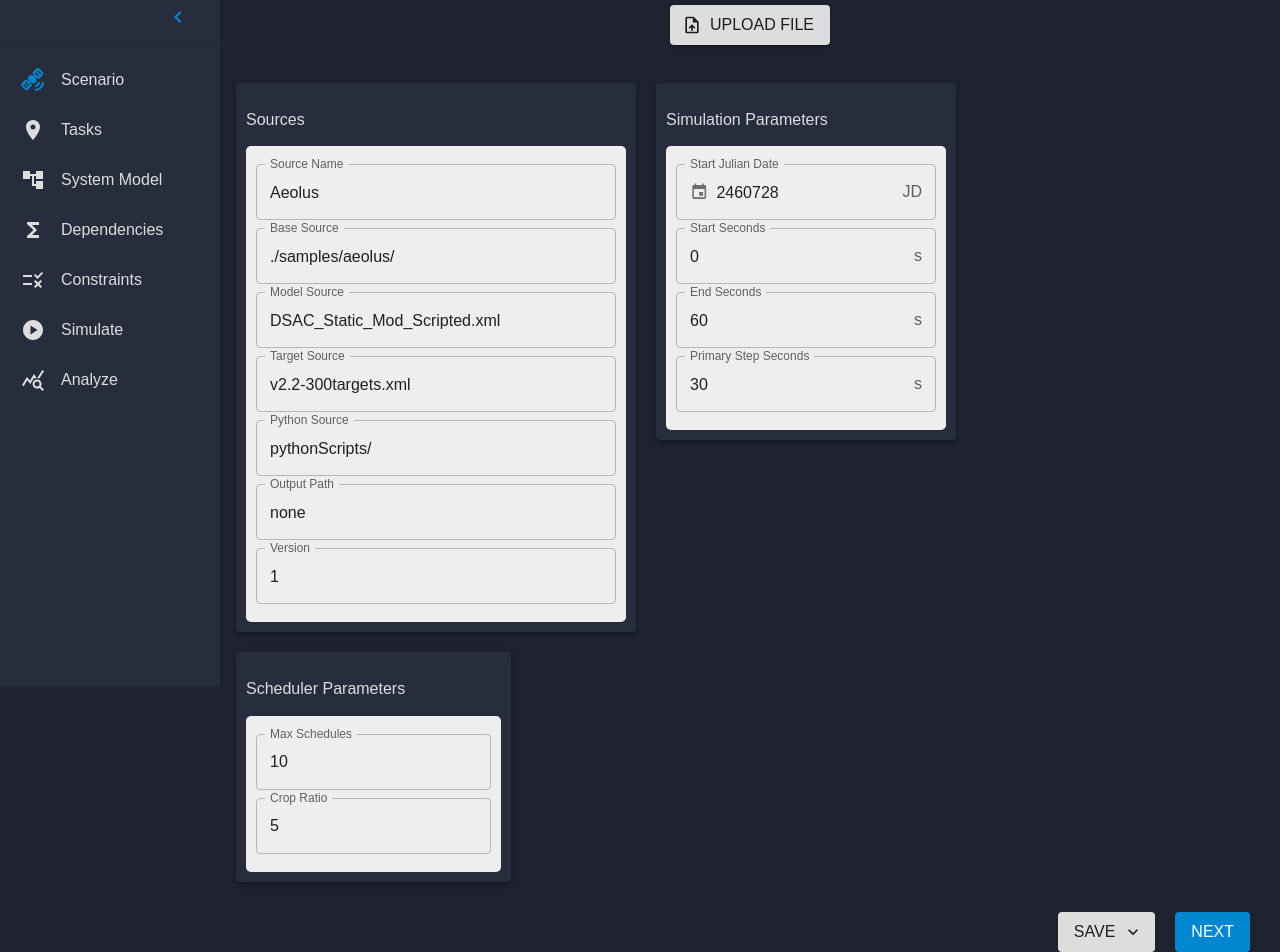
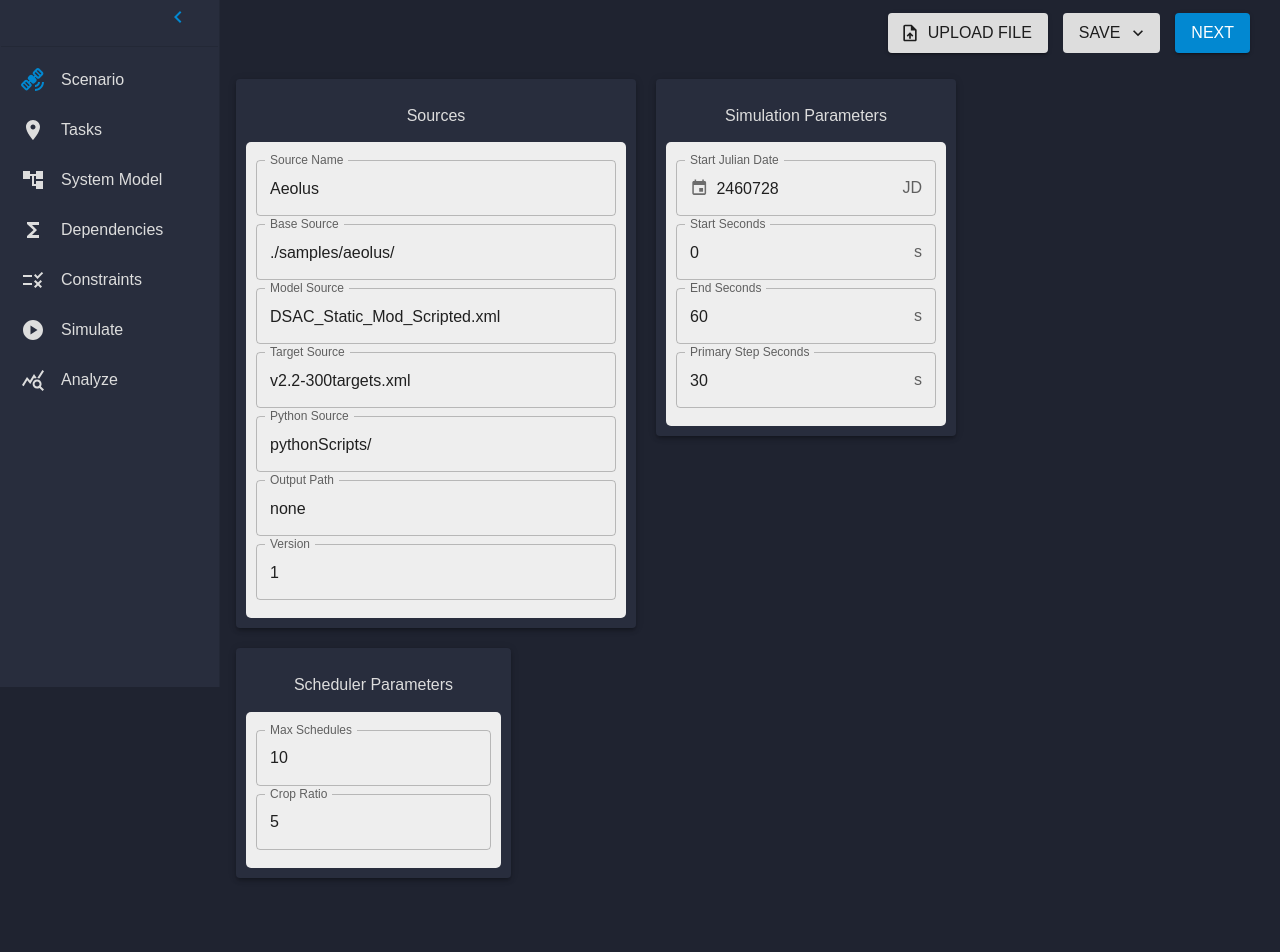
Before and after one commit to jkeithhall/electron-react-hsf, a React (Create React App) app: page / in a window 1280 px wide. Shown: the part 113-1065 px from the top of the page. After the commit the page ends 1001 px from the top, so only its background shows below. Built offline with nearby package versions, Linux system fonts and the light colour scheme; what @mui/x-data-grid-generator would draw is missing.

Commit message:
Moves save and next buttons to fixed location at top near upload

```diff
--- a/public/index.html
+++ b/public/index.html
@@ -6,7 +6,7 @@
     <meta name="description" content="Horizon Simulation Framework Builder" />
     <meta name="author" content="SimLab" />
     <meta name="theme-color" content="#000000" />
-    <link rel="icon" href="%PUBLIC_URL%/SimLab_sqblk.png" />
+    <link rel="icon" href="%PUBLIC_URL%/SimLabLogo.png" />
 
     <!-- Leaflet map library -->
     <link rel="stylesheet" href="https://unpkg.com/leaflet@1.9.4/dist/leaflet.css"
--- a/src/App.js
+++ b/src/App.js
@@ -1,5 +1,4 @@
 import { useState } from 'react';
-import { styled } from '@mui/material/styles';
 import NavDrawer from './components/NavDrawer';
 import ScenarioParameters from './components/ScenarioParameters';
 import TaskTable from './components/TaskTable';
@@ -68,7 +67,9 @@ export default function App() {
       setActiveStep={setActiveStep}
       drawerWidth={navDrawerWidth}
     >
-      <Box className='work-space' >
+      <Box
+        className='work-space'
+        sx={{ width: `calc(100vw - ${navOpen ? 220 : 60}px)`, maxWidth: `calc(100vw - ${navOpen ? 220 : 60}px)`}}>
         {{'Scenario':
             <ScenarioParameters
               activeStep={activeStep}
@@ -80,6 +81,7 @@ export default function App() {
             />,
           'Tasks':
             <TaskTable
+              navOpen={navOpen}
               activeStep={activeStep}
               setActiveStep={setActiveStep}
               setStateMethods={setStateMethods}
--- /dev/null
+++ b/src/components/FileHeader.js
@@ -0,0 +1,29 @@
+import Box from '@mui/material/Box';
+import Button from '@mui/material/Button';
+import FileSelector from './FileSelector';
+import SaveButton from './SaveButton';
+
+export default function FileHeader({ activeStep, valid, sources, simulationParameters, schedulerParameters, taskList, model, setStateMethods, handleNextButtonClick}) {
+  return (
+    <Box my={1} sx={{ display: 'flex', alignSelf: 'flex-end', justifyContent: 'space-evenly', gap: '15px' }}>
+      <FileSelector activeStep={activeStep} setStateMethods={setStateMethods}/>
+      <SaveButton
+        activeStep={activeStep}
+        sources={sources}
+        simulationParameters={simulationParameters}
+        schedulerParameters={schedulerParameters}
+        setStateMethods={setStateMethods}
+        taskList={taskList}
+        model={model}
+      />
+      <Button
+        variant="contained"
+        color="info"
+        onClick={handleNextButtonClick}
+        disabled={!valid}
+      >
+        Next
+      </Button>
+    </Box>
+  )
+}
--- a/src/components/FileSelector.js
+++ b/src/components/FileSelector.js
@@ -93,7 +93,7 @@ export default function FileSelector({activeStep, setStateMethods}) {
 
 
   return (
-    <div className='file-selection-header'>
+    <>
       <Input
         type="file"
         id='fileInput'
@@ -105,8 +105,9 @@ export default function FileSelector({activeStep, setStateMethods}) {
         <Button
           variant="contained"
           component="span"
-          startIcon={<UploadFileIcon />}
-        >Upload File</Button>
+          startIcon={<UploadFileIcon />}>
+          Upload File
+        </Button>
       </label>
       {confirmationModalOpen && (
       <div className='stacking-context'>
@@ -125,6 +126,6 @@ export default function FileSelector({activeStep, setStateMethods}) {
           onConfirm={() => setErrorModalOpen(false)}
         />
       </div>)}
-    </div>
+    </>
   )
 }
--- a/src/components/ModelEditor.js
+++ b/src/components/ModelEditor.js
@@ -1,4 +1,4 @@
-import { useState, useCallback } from 'react';
+import { useCallback } from 'react';
 import ReactFlow, {
   MiniMap,
   Controls,
@@ -7,14 +7,12 @@ import ReactFlow, {
   useEdgesState,
   addEdge,
 } from 'reactflow';
+import FileHeader from './FileHeader';
 import createNodesEdges from '../utils/createNodesEdges';
 import Paper from '@mui/material/Paper';
-import FileSelector from './FileSelector';
-import SaveButton from './SaveButton';
-import Button from '@mui/material/Button';
 import 'reactflow/dist/style.css';
 
-export default function ModelEditor({model, setModel, activeStep, setActiveStep, setStateMethods}) {
+export default function ModelEditor({sources, simulationParameters, schedulerParameters, taskList, model, setModel, activeStep, setActiveStep, setStateMethods}) {
   const { initialNodes, initialEdges } = createNodesEdges(model);
   const [ nodes, setNodes, onNodesChange ] = useNodesState(initialNodes);
   const [ edges, setEdges, onEdgesChange ] = useEdgesState(initialEdges);
@@ -24,14 +22,16 @@ export default function ModelEditor({model, setModel, activeStep, setActiveStep,
     [setEdges],
   );
 
-  const handleNextClick = () => {
+  const handleNextButtonClick = () => {
     // TO DO: handle validation for model
     setActiveStep('Dependencies');
   };
 
+  const valid = true;
+
   return (
     <>
-      <FileSelector activeStep={activeStep} setStateMethods={setStateMethods}/>
+      <FileHeader activeStep={activeStep} valid={valid} setStateMethods={setStateMethods} handleNextButtonClick={handleNextButtonClick}/>
       <Paper elevation={3} style={{ padding: '10px', margin: '10px', backgroundColor: '#eeeeee', width: '100%', height: 480 }}>
         <ReactFlow
           nodes={nodes}
@@ -45,21 +45,6 @@ export default function ModelEditor({model, setModel, activeStep, setActiveStep,
           <Background variant="dots" gap={12} size={1} />
         </ReactFlow>
       </Paper>
-      <div className='button-footer'>
-        <SaveButton
-          activeStep={activeStep}
-          model={model}
-          setModel={setModel}
-          setStateMethods={setStateMethods}
-        />
-        <Button
-          variant="contained"
-          color="info"
-          onClick={handleNextClick}
-        >
-          Next
-        </Button>
-      </div>
     </>
   );
 }
--- a/src/components/NavDrawer.js
+++ b/src/components/NavDrawer.js
@@ -1,4 +1,3 @@
-import { useState } from 'react';
 import { styled } from '@mui/material/styles';
 import Box from '@mui/material/Box';
 import MuiDrawer from '@mui/material/Drawer';
@@ -6,7 +5,6 @@ import AppBar from './AppBar';
 import List from '@mui/material/List';
 import Divider from '@mui/material/Divider';
 import IconButton from '@mui/material/IconButton';
-import MenuIcon from '@mui/icons-material/Menu';
 import ChevronLeftIcon from '@mui/icons-material/ChevronLeft';
 import ChevronRightIcon from '@mui/icons-material/ChevronRight';
 import ListItem from '@mui/material/ListItem';
@@ -131,7 +129,7 @@ export default function NavDrawer({ navOpen, toggleNav, activeStep, setActiveSte
           })}
         </List>
       </Drawer>
-      <Box component="main" sx={{ flexGrow: 1 }} mt={3}>
+      <Box component="main" className="App" sx={{ flexGrow: 1 }} mt={3}>
         <DrawerHeader />
         {children}
       </Box>
--- a/src/components/ParameterGroup.js
+++ b/src/components/ParameterGroup.js
@@ -1,7 +1,5 @@
 import { useState } from 'react';
-
 import TextField from '@mui/material/TextField';
-import Card from '@mui/material/Card';
 import Box from '@mui/material/Box';
 import Button from '@mui/material/Button';
 import InputAdornment from '@mui/material/InputAdornment';
--- a/src/components/ScenarioParameters.js
+++ b/src/components/ScenarioParameters.js
@@ -1,15 +1,14 @@
 import { useState } from 'react';
 import { validateScenarioParametersAt } from '../utils/validateParameters';
-import FileSelector from './FileSelector';
+import FileHeader from './FileHeader';
 import ParameterGroup from './ParameterGroup';
+import Box from '@mui/material/Box';
 import Grid from '@mui/material/Grid';
 import Paper from '@mui/material/Paper';
 import Typography from '@mui/material/Typography';
-import Button from '@mui/material/Button';
-import SaveButton from './SaveButton';
 
 
-export default function ScenarioParameters({activeStep, setActiveStep, sources, simulationParameters, schedulerParameters, setStateMethods}) {
+export default function ScenarioParameters({activeStep, setActiveStep, sources, simulationParameters, schedulerParameters, taskList, model, setStateMethods}) {
   // State variables for form validation and errors
   const [ formErrors, setFormErrors] = useState({});
 
@@ -36,7 +35,8 @@ export default function ScenarioParameters({activeStep, setActiveStep, sources,
 
   return (
     <>
-      <FileSelector activeStep={activeStep} setStateMethods={setStateMethods}/>
+      <FileHeader activeStep={activeStep} valid={valid} sources={sources} simulationParameters={simulationParameters} schedulerParameters={schedulerParameters} taskList={taskList} model={model} setStateMethods={setStateMethods} handleNextButtonClick={handleNextButtonClick}/>
+      <Box sx={{ flexGrow: 1 }}>
         <Grid container spacing={3} mt={1}>
           <Grid>
             <Paper elevation={3} style={{ padding: '10px', margin: '10px', backgroundColor: '#282D3D', width: 400 }}>
@@ -57,23 +57,7 @@ export default function ScenarioParameters({activeStep, setActiveStep, sources,
             </Paper>
           </Grid>
         </Grid>
-      <div className='button-footer'>
-        <SaveButton
-          activeStep={activeStep}
-          sources={sources}
-          simulationParameters={simulationParameters}
-          schedulerParameters={schedulerParameters}
-          setStateMethods={setStateMethods}
-        />
-        <Button
-          variant="contained"
-          color="info"
-          onClick={handleNextButtonClick}
-          disabled={!valid}
-        >
-          Next
-        </Button>
-      </div>
+      </Box>
     </>
   )
 }
--- a/src/components/TaskTable.js
+++ b/src/components/TaskTable.js
@@ -5,13 +5,11 @@ import {
   GridActionsCellItem,
   GridRowEditStopReasons,
 } from '@mui/x-data-grid';
+import FileHeader from './FileHeader';
 import Paper from '@mui/material/Paper';
-import Button from '@mui/material/Button';
 import DeleteIcon from '@mui/icons-material/Delete';
 import EditLocationIcon from '@mui/icons-material/EditLocation';
 import Tooltip from '@mui/material/Tooltip';
-import SaveButton from './SaveButton.js';
-import FileSelector from './FileSelector.js';
 import EditToolbar from './EditToolbar.js';
 import ConfirmationModal from './ConfirmationModal';
 import LocationModal from './LocationModal';
@@ -21,7 +19,7 @@ const DEFAULT_LONGITUDE = 0;
 const DEFAULT_ALTITUDE = 0;
 const DEFAULT_LOCATION = { lat: DEFAULT_LATITUDE, lon: DEFAULT_LONGITUDE, alt: DEFAULT_ALTITUDE };
 
-export default function TaskTable({ activeStep, setActiveStep, setStateMethods, taskList, setTaskList }) {
+export default function TaskTable({ navOpen, activeStep, setActiveStep, setStateMethods, taskList, setTaskList }) {
   const [ formErrorCount, setFormErrorCount] = useState(0);
   const [rowModesModel, setRowModesModel] = useState({});
   const [confirmModalOpen, setConfirmModalOpen ] = useState(false);
@@ -30,6 +28,7 @@ export default function TaskTable({ activeStep, setActiveStep, setStateMethods,
   const [selectedTaskName, setSelectedTaskName] = useState('');
   const [selectedTaskId, setSelectedTaskId] = useState('');
 
+  const valid = formErrorCount === 0;
 
   const handleRowModesModelChange = (newRowModesModel) => {
     setRowModesModel(newRowModesModel);
@@ -116,7 +115,7 @@ export default function TaskTable({ activeStep, setActiveStep, setStateMethods,
     setLocationModalOpen(false);
   }
 
-  const handleNextClick = () => {
+  const handleNextButtonClick = () => {
     // TO DO: handle validation for tasks
     setActiveStep('System Model');
   };
@@ -163,7 +162,7 @@ export default function TaskTable({ activeStep, setActiveStep, setStateMethods,
 
   return (
     <>
-      <FileSelector activeStep={activeStep} setStateMethods={setStateMethods}/>
+      <FileHeader activeStep={activeStep} valid={valid} setStateMethods={setStateMethods} handleNextButtonClick={handleNextButtonClick}/>
       {confirmModalOpen && (
         <div className='stacking-context'>
           <ConfirmationModal
@@ -183,7 +182,7 @@ export default function TaskTable({ activeStep, setActiveStep, setStateMethods,
             onCancel={handleLocationCancel}
           />
       </div>)}
-      <Paper sx={{ maxWidth: '1150px', height: 475, padding: 1 }} >
+      <Paper sx={{ margin: '20px', maxWidth: `calc(100vw - ${(navOpen ? 220 : 60) + 60}px)`, height: 475, padding: 1 }} >
         <DataGrid
           rows={taskList}
           columns={columns}
@@ -201,20 +200,6 @@ export default function TaskTable({ activeStep, setActiveStep, setStateMethods,
           sx={{ backgroundColor: '#eeeeee' }}
         />
       </Paper>
-      <div className='button-footer'>
-        <SaveButton
-          activeStep={activeStep}
-          taskList={taskList}
-          setStateMethods={setStateMethods}
-        />
-        <Button
-          variant="contained"
-          color= { formErrorCount === 0 ? 'info' : 'error' }
-          onClick={handleNextClick}
-          disabled={formErrorCount > 0} >
-          Next
-        </Button>
-      </div>
     </>
   );
 
--- a/src/styles.css
+++ b/src/styles.css
@@ -33,9 +33,9 @@ p, h1, h2, h3, h4, h5, h6 {
 @import url('https://fonts.googleapis.com/css2?family=Poppins:wght@200;400;500;600;800&family=VT323&display=swap');
 @import url('https://fonts.googleapis.com/css2?family=Roboto+Mono:wght@400;500;700&display=swap');
 
-/* .App {
+.App {
     text-align: center;
-} */
+}
 
 body {
     font-family: "Poppins, sans-serif";
@@ -53,50 +53,10 @@ ul, li {
     padding: 0;
     list-style-type: none;
 }
-/*
-.grid-container {
-    display: grid;
-    grid-template-columns: 220px 1fr;
-    justify-items: center;
-    column-gap: 30px;
-    min-width: 1000px;
-    height: 700px;
-} */
 
 header {
     width: 100%;
     height: 100px;
-}
-
-/* nav {
-    display: flex;
-    flex-direction: column;
-    justify-content: flex-start;
-    align-items: center;
-    padding: 30px;
-    border-right: 2px solid #555;
-    background-color: #282D3D;
-    color: #ddd;
-} */
-
-nav h2 {
-    font-size: 1.5em;
-    margin-bottom: 20px;
-}
-
-nav img {
-    width: 100%;
-    max-width: 100px;
-    margin-bottom: 20px;
-}
-
-.file-selection-header {
-    display: flex;
-    flex-direction: column;
-    justify-content: flex-start;
-    align-items: center;
-    height: 60px;
-    margin-bottom: 20px;
 }
 
 .work-space {
@@ -106,7 +66,6 @@ nav img {
     justify-content: flex-start;
     align-items: center;
     background-color: #1f2330;
-    width: calc(100vw - 220px);
     max-width: calc(100vw - 60px);
     height: calc(100vh - 100px);
 }
@@ -114,12 +73,8 @@ nav img {
 .button-footer {
     align-self: flex-end;
     display: flex;
-    flex-direction: row;
-    justify-content: flex-end;
-    gap: 20px;
-    align-items: flex-end;
-    height: 60px;
-    margin-top: 20px;
+    justify-content: space-evenly;
+    width: 400px;
 }
 
 .stacking-context {
```
Lines whose indentation alone changed are shown as unchanged.
